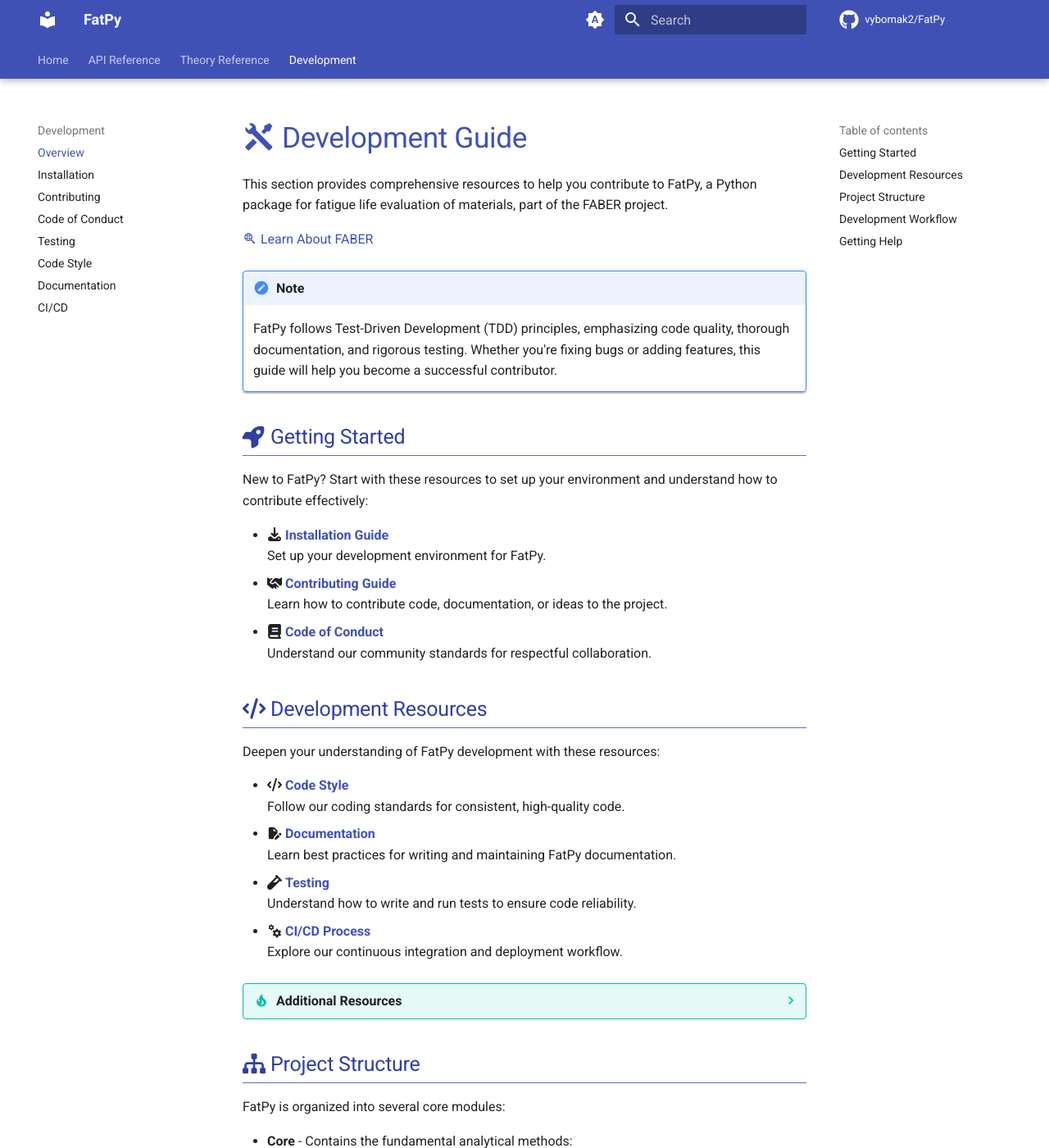
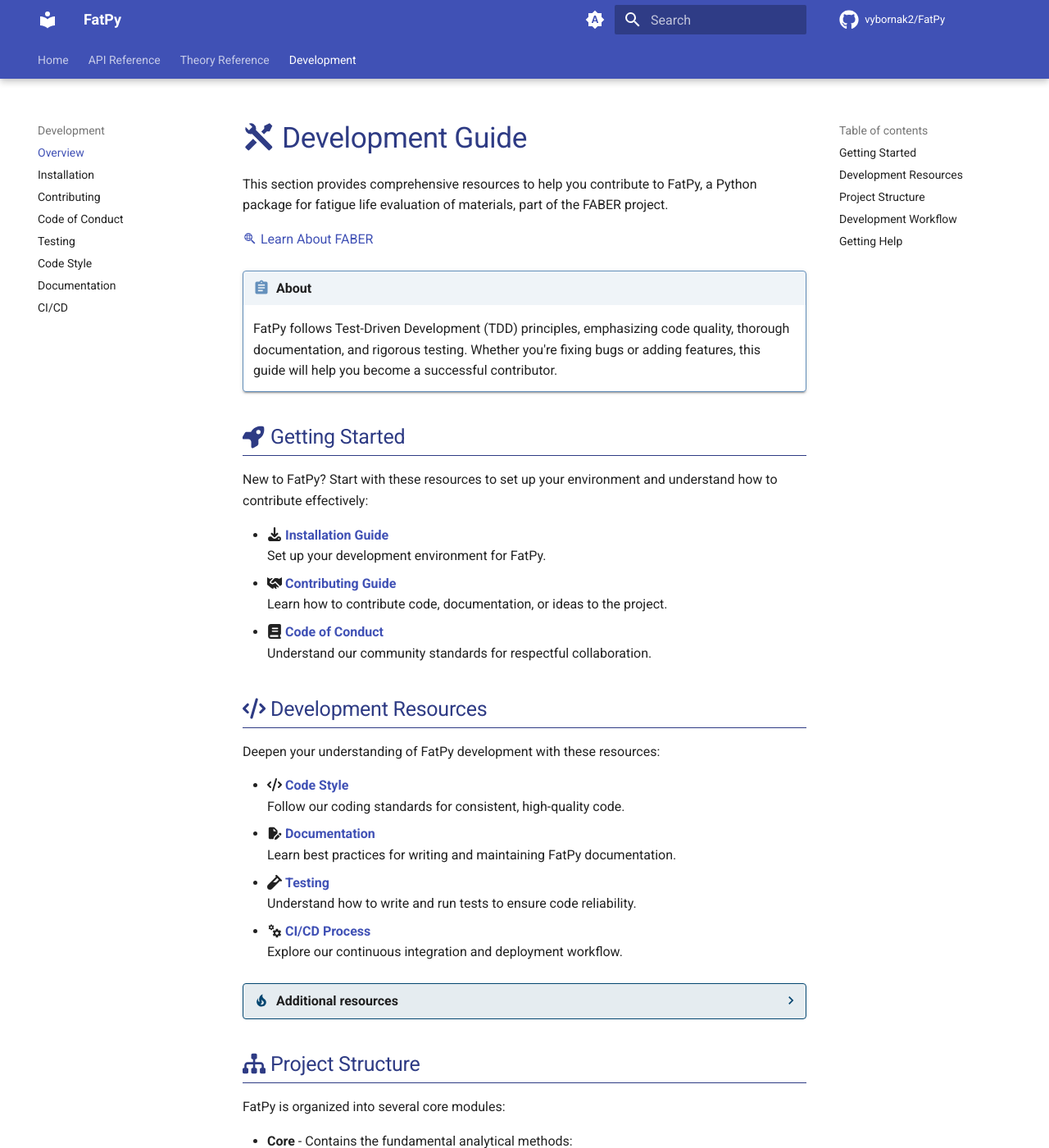
Before and after one commit to faberorg/FatPy, an MkDocs documentation site: the page built from docs/development/index.md, in a window 1280 px wide and 1400 px high. Shown: the whole window at 82% size. Built offline with MkDocs 1.6.1 and Material for MkDocs 9.7.7, drawn with Linux system fonts in a browser that asks for light colours; comment, search, counter and statistics services are not loaded.

Commit message:
Documentation extra.css  update (#31)
* Color definition in extra.css

* Custom admonition colors and navigation fix

* deleted redundancies

```diff
--- a/docs/development/index.md
+++ b/docs/development/index.md
@@ -8,7 +8,7 @@
 
 [:material-search-web: Learn About FABER](../faber_cost.md)
 
-!!! note
+!!! abstract "About"
     FatPy follows Test-Driven Development (TDD) principles, emphasizing code quality, thorough documentation, and rigorous testing. Whether you're fixing bugs or adding features, this guide will help you become a successful contributor.
 
 ## :fontawesome-solid-rocket: Getting Started
@@ -35,7 +35,7 @@
 - :material-cogs: **[CI/CD Process](ci_cd.md)**
   Explore our continuous integration and deployment workflow.
 
-??? tip "Additional Resources"
+??? tip "Additional resources"
     - Join our [GitHub Discussions](https://github.com/vybornak2/FatPy/discussions) for community support.
     - Find contribution ideas in our [GitHub Issues](https://github.com/vybornak2/FatPy/issues).
 
--- a/docs/stylesheets/extra.css
+++ b/docs/stylesheets/extra.css
@@ -1,6 +1,49 @@
+:root > * {
+/* Primary color shades */
+--md-primary-fg-color:               hsla(231, 48%, 48%,1);
+--md-primary-fg-color--light:        hsla(231, 48%, 35%, 1);
+--md-primary-fg-color--dark:         hsla(221, 75%, 60%, 1);
+--md-primary-bg-color:               hsla(0, 0%, 100%, 1);
+--md-primary-bg-color--light:        hsla(0, 0%, 100%, 0.7);
+
+/* Accent color shades */
+--md-accent-fg-color:                hsl(231, 100%, 75%);
+--md-accent-fg-color--transparent:   hsla(231, 100%, 75%, 0.1);
+--md-accent-bg-color:                hsl(0, 0%, 100%);
+--md-accent-bg-color--light:         hsla(0, 0%, 100%, 0.7);
+
+/* Define custom colors for headings */
+--fatpy-heading1-color: var(--md-primary-fg-color--light);
+--fatpy-heading2-color: var(--md-primary-fg-color--light);
+
+/* Defined custom colors for admonitions in light mode */
+--custom-note-color: #98b8d8;
+--custom-abstract-color: #6490bc;
+--custom-info-color: #296595;
+--custom-tip-color: #034670;
+--custom-example-color: #6a5acd;
+
+/* Define custom icons for admonitions - set to existing standard icons */
+/* --md-admonition-icon--custom-note: var(--md-admonition-icon--note); */
+
+}
+
+/* Dark mode (Material for MkDocs uses "slate" as the dark scheme) */
+[data-md-color-scheme="slate"] {
+  --fatpy-heading1-color: var(--md-primary-fg-color--dark);
+  --fatpy-heading2-color: var(--md-primary-fg-color--dark);
+
+  /* Define Dark mode colors for admonitions */
+  --custom-note-color: #1b4e96;
+  --custom-abstract-color: #245fb2;
+  --custom-info-color: #517fbf;
+  --custom-tip-color: #79a1d8;
+  --custom-example-color: #9385ff;
+}
+
 /* Page headers */
 .md-typeset h1 {
-    color: var(--md-primary-fg-color);
+    color: var(--fatpy-heading1-color);
     font-size: 2.2em;
     font-weight: 400;
     margin-bottom: 1rem;
@@ -9,8 +52,8 @@
 /* Section headers */
 .md-typeset h2 {
     font-weight: 500;
-    color: var(--md-primary-fg-color--dark);
-    border-bottom: 1px solid var(--md-primary-fg-color--light);
+    color: var(--fatpy-heading2-color);
+    border-bottom: 1px solid var(--fatpy-heading2-color);
     padding-bottom: 0.2em;
     margin-top: 1.5em;
 }
@@ -18,7 +61,7 @@
 /* Documentation headers */
 h2.doc-heading {
     font-weight: 500;
-    color: var(--md-primary-fg-color--dark);
+    color: var(--fatpy-heading2-color);
     border-bottom: none;
 }
 
@@ -91,10 +134,110 @@
     border-radius: 4px;
 }
 
-/* Mobile improvements */
-@media screen and (max-width: 76.1875em) {
-    .md-nav--primary .md-nav__title {
-        font-size: 1.2rem;
-        padding: 1rem;
-    }
+
+/* Modified admonition styles for Abstract */
+.md-typeset .admonition.abstract,
+.md-typeset details.abstract {
+  border-color: var(--custom-abstract-color);
 }
+
+.md-typeset .abstract > .admonition-title,
+.md-typeset .abstract > summary {
+    background-color: color-mix(in srgb, var(--custom-abstract-color) 10%, transparent);
+}
+
+.md-typeset .abstract > .admonition-title::before,
+.md-typeset .abstract > summary::before {
+  background-color: var(--custom-abstract-color);
+  /* -webkit-mask-image: var(--md-admonition-icon--custom-abstract);
+          mask-image: var(--md-admonition-icon--custom-abstract); */
+}
+
+.md-typeset .abstract > .admonition-title::after,
+.md-typeset .abstract > summary::after {
+  background-color: var(--custom-abstract-color);
+}
+
+/* Modified admonition styles for Note */
+.md-typeset .admonition.note,
+.md-typeset details.note {
+  border-color: var(--custom-note-color);
+}
+
+.md-typeset .note > .admonition-title,
+.md-typeset .note > summary {
+    background-color: color-mix(in srgb, var(--custom-note-color) 10%, transparent);
+}
+
+.md-typeset .note > .admonition-title::before,
+.md-typeset .note > summary::before {
+  background-color: var(--custom-note-color);
+}
+
+.md-typeset .note > .admonition-title::after,
+.md-typeset .note > summary::after {
+  background-color: var(--custom-note-color);
+}
+
+/* Modified admonition styles for Info */
+.md-typeset .admonition.info,
+.md-typeset details.info {
+  border-color: var(--custom-info-color);
+}
+
+.md-typeset .info > .admonition-title,
+.md-typeset .info > summary {
+    background-color: color-mix(in srgb, var(--custom-info-color) 10%, transparent);
+}
+
+.md-typeset .info > .admonition-title::before,
+.md-typeset .info > summary::before {
+  background-color: var(--custom-info-color);
+}
+
+.md-typeset .info > .admonition-title::after,
+.md-typeset .info > summary::after {
+  background-color: var(--custom-info-color);
+}
+
+/* Modified admonition styles for Tip */
+.md-typeset .admonition.tip,
+.md-typeset details.tip {
+  border-color: var(--custom-tip-color);
+}
+
+.md-typeset .tip > .admonition-title,
+.md-typeset .tip > summary {
+    background-color: color-mix(in srgb, var(--custom-tip-color) 10%, transparent);
+}
+
+.md-typeset .tip > .admonition-title::before,
+.md-typeset .tip > summary::before {
+  background-color: var(--custom-tip-color);
+}
+
+.md-typeset .tip > .admonition-title::after,
+.md-typeset .tip > summary::after {
+  background-color: var(--custom-tip-color);
+}
+
+/* Modified admonition styles for Example */
+.md-typeset .admonition.example,
+.md-typeset details.example {
+  border-color: var(--custom-example-color);
+}
+
+.md-typeset .example > .admonition-title,
+.md-typeset .example > summary {
+    background-color: color-mix(in srgb, var(--custom-example-color) 10%, transparent);
+}
+
+.md-typeset .example > .admonition-title::before,
+.md-typeset .example > summary::before {
+  background-color: var(--custom-example-color);
+}
+
+.md-typeset .example > .admonition-title::after,
+.md-typeset .example > summary::after {
+  background-color: var(--custom-example-color);
+}
--- a/mkdocs.yml
+++ b/mkdocs.yml
@@ -41,6 +41,8 @@
     - content.tooltips
   icon:
     repo: fontawesome/brands/github
+  # logo: images/logo.png
+  # favicon: images/logo.png
   font:
     text: Roboto
     code: Roboto Mono
```
Also changed, not shown: docs/index.md (+1 -1 lines).
